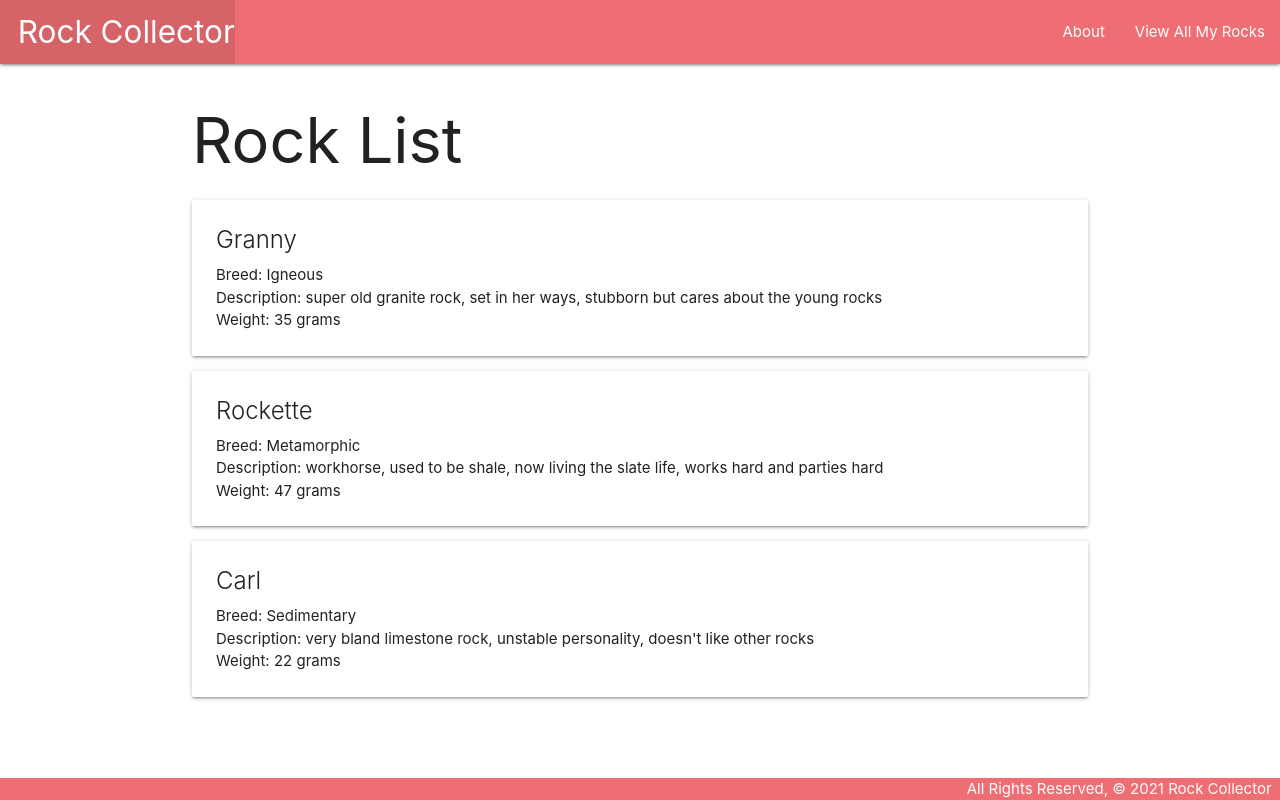
After one commit to tnwatts/rockcollector, a Django app: page /rocks in a window 1280 px wide. The commit adds this page. Run offline with Django 4.2, Linux system fonts and the light colour scheme.

Commit message:
commiting before bootstrap install

```diff
--- a/main_app/templates/base.html
+++ b/main_app/templates/base.html
@@ -16,10 +16,11 @@
     <nav>
       <div class="nav-wrapper">
         <ul>
-          <li><a href="/" class="left brand-logo">&nbsp;&nbsp;Rock Collector</a></li>
+            <li><a href="/" class="left brand-logo">&nbsp;&nbsp;Rock Collector</a></li>
         </ul>
         <ul class="right">
-          <li><a href="/about">About</a></li>
+            <li><a href="/what">About</a></li>
+            <li><a href="/rocks">View All My Rocks</a></li>
         </ul>
       </div>
     </nav>
--- /dev/null
+++ b/main_app/templates/home.html
@@ -0,0 +1,5 @@
+{% extends 'base.html' %}
+{% block content %}
+
+<h1>Welcome to my ROCK COLLLEEEECCCTTTION</h1>
+{% endblock %}
--- /dev/null
+++ b/main_app/templates/rocks/index.html
@@ -0,0 +1,21 @@
+{% extends 'base.html' %}
+{% block content %}
+
+<h1>Rock List</h1>
+
+{% for rock in rocks %}
+  <div class="card">
+    <div class="card-content">
+      <span class="card-title">{{ rock.name }}</span>
+      <p>Breed: {{ rock.category }}</p>
+      <p>Description: {{ rock.description }}</p>
+      {% if rock.grams > 1 %}
+        <p>Weight: {{ rock.grams }} grams</p>
+      {% else %}
+        <p>Weight: dust</p>
+      {% endif %}
+    </div>
+  </div>
+{% endfor %}
+
+{% endblock %}
--- a/main_app/urls.py
+++ b/main_app/urls.py
@@ -1,7 +1,9 @@
 from django.urls import path
 from . import views
 
+
 urlpatterns = [
     path('', views.home, name='home'),
-    path('what', views.what, name='what')
+    path('what', views.what, name='what'),
+    path('rocks', views.rocks_index, name='index'),
 ]
--- a/main_app/views.py
+++ b/main_app/views.py
@@ -1,9 +1,26 @@
 from django.shortcuts import render
 from django.http import HttpResponse
 
+class Rock:  # Note that parens are optional if not inheriting from another class
+  def __init__(self, name, category, description, grams):
+    self.name = name
+    self.category = category
+    self.description = description
+    self.grams = grams
+
+rocks = [
+  Rock('Granny', 'Igneous', 'super old granite rock, set in her ways, stubborn but cares about the young rocks', 35),
+  Rock('Rockette', 'Metamorphic', 'workhorse, used to be shale, now living the slate life, works hard and parties hard', 47),
+  Rock('Carl', 'Sedimentary', 'very bland limestone rock, unstable personality, doesn\'t like other rocks', 22),
+]
+
+
 # Create your views here.
 def home(request):
-  return HttpResponse('<h1>Hello /ᐠ｡‸｡ᐟ\ﾉ</h1>')
+  return render(request, 'home.html')
 
 def what(request):
     return render(request, 'what.html')
+
+def rocks_index(request):
+    return render(request, 'rocks/index.html', {'rocks' : rocks})
```
